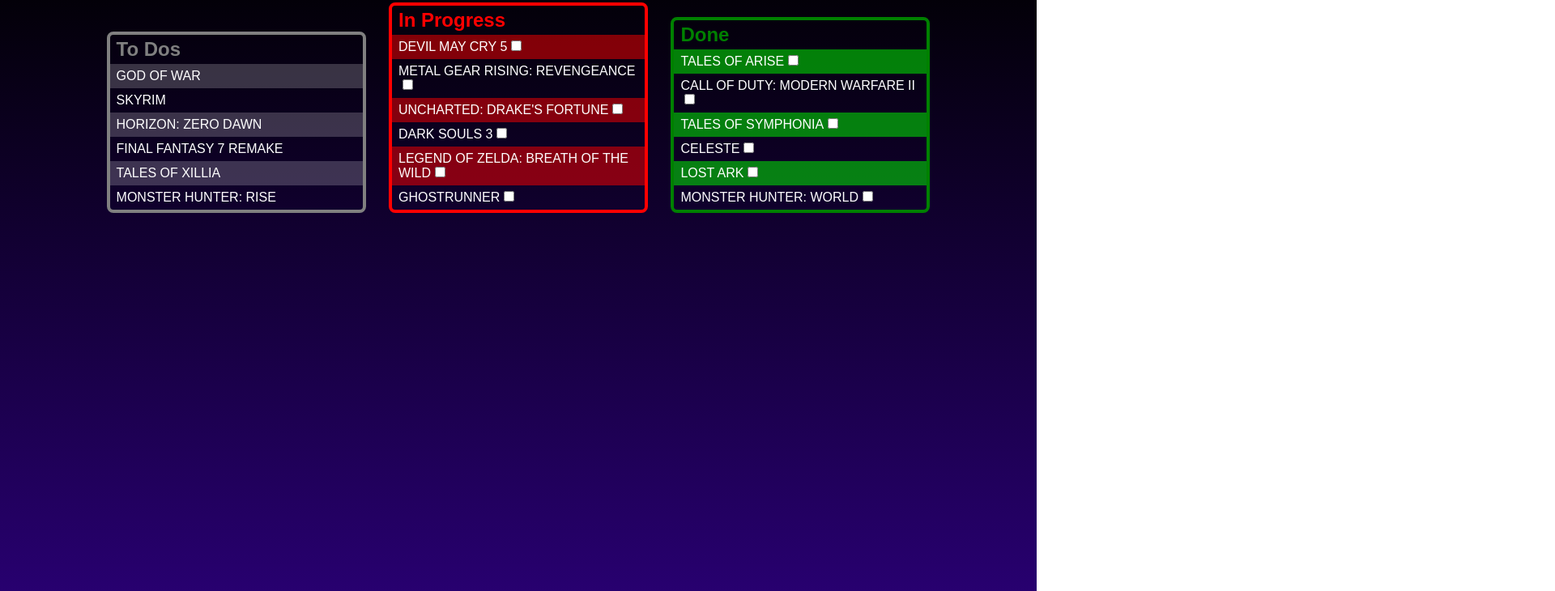
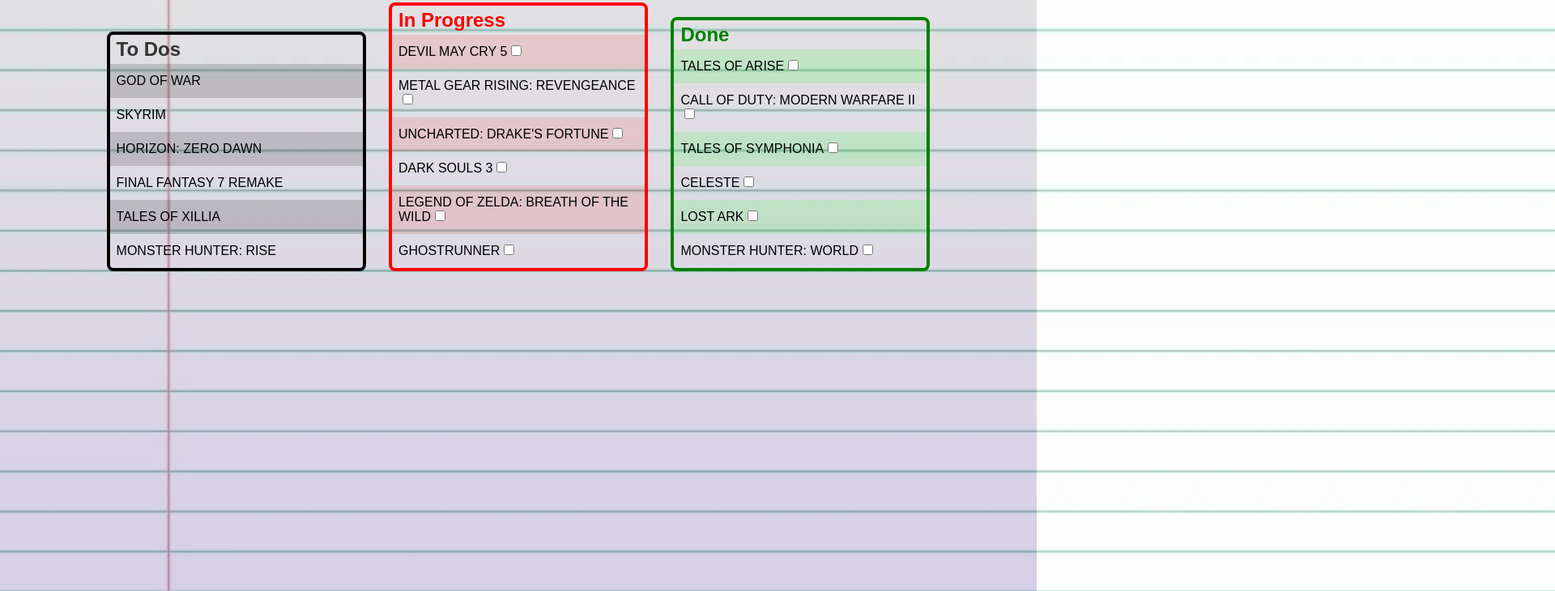
Before and after one commit to ejutila/jutila_ethan_my_ToDoList, a plain HTML site: page index.html in a window 1280 px wide. Shown: the part 60-790 px from the top of the page at 81% size, 1920 px wide, since content can reach past the window. Drawn offline with Linux system fonts and the light colour scheme.

Commit message:
Added background image and the function of checkboxes

```diff
--- a/css/main.css
+++ b/css/main.css
@@ -11,19 +11,18 @@
 
 body {
     font-size: 16px;
-    background: linear-gradient(black, rgb(50, 0, 141)) no-repeat;
-
+    background: linear-gradient(rgb(124, 124, 124), rgb(50, 0, 141)) no-repeat;
 
     font-family: Arial, Helvetica, sans-serif;
 
-    color: white;
+    color: black;
 }
 
 header > h1 { text-align: center; padding: 8px; }
 
 article {
     width: 25%;
-    border: 4px solid white;
+    border: 4px solid black;
     border-radius: 8px;
 
     display: inline-block;
@@ -37,9 +36,17 @@
     height: 1000px
 }
 
-article > h2 { color: gray;  padding: 4px 8px; }
+img {
+    z-index: -1;
+    position: absolute;
+    left: -60px;
+    top: -145px;
+    opacity: 80%;
+}
 
-article:first-of-type { border: 4px solid gray; }
+article > h2 { color: rgb(51, 51, 51);  padding: 4px 8px; }
+
+article:first-of-type { border: 4px solid black; }
 
 #inprogress { border: 4px solid red; }
 #inprogress h2 { color: red; }
@@ -49,7 +56,7 @@
 
 ul { list-style-type: none; }
 
-ul li { padding: 6px 8px; text-transform: uppercase; }
+ul li { padding: 12px 8px; text-transform: uppercase; }
 
 
 
@@ -58,13 +65,25 @@
     margin-right: 15px;
 }
 
-input[type="checkbox"]:checked::after {
-    content: "Completed";
+
+input[type="checkbox"]:checked + span::after {
+    content: "Completed!";
+    font-size: 14px;
+    text-align: center;
     padding-left: 30px;
+    color: green;
 }
 
-.todo li:nth-child(odd) { background-color: rgba(255, 255, 255, 0.2)}
+input[type="checkbox"]:checked + span::after {
+    content: "Finish!";
+    font-size: 18px;
+    text-align: center;
+    padding-right: 125px;
+    color: rgb(153, 153, 0);
+}
 
-.inprogress li:nth-child(odd) { background-color: rgba(255, 0, 0, 0.5)}
+.todo li:nth-child(odd) { background-color: rgba(0, 0, 0, 0.158)}
 
-.done li:nth-child(odd) { background-color: rgba(0, 255, 0, 0.5)}
+.inprogress li:nth-child(odd) { background-color: rgba(255, 0, 0, 0.11)}
+
+.done li:nth-child(odd) { background-color: rgba(0, 255, 0, 0.13)}
--- a/index.html
+++ b/index.html
@@ -12,7 +12,7 @@
 <body>
     <main>
         <header>
-            <h1 id="psuedo-selector">My Video Game Progress</h1>
+            <h1 id="psuedo-selector">Video Game To-Do List</h1>
         </header>
 
         <article id="todo">
@@ -43,14 +43,18 @@
         <article id="done">
             <h2>Done</h2>
             <ul class="done">
-                <li>Tales of Arise<input type="checkbox"></li>
-                <li>Call of Duty: Modern Warfare II<input type="checkbox"></li>
-                <li>Tales of Symphonia<input type="checkbox"></li>
-                <li>Celeste<input type="checkbox"></li>
-                <li>Lost Ark<input type="checkbox"></li>
-                <li>Monster Hunter: World<input type="checkbox"></li>
+                <li>Tales of Arise<input type="checkbox"><span></span></li>
+                <li>Call of Duty: Modern Warfare II<input type="checkbox"><span></span></li>
+                <li>Tales of Symphonia<input type="checkbox"><span></span></li>
+                <li>Celeste<input type="checkbox"><span></span></li>
+                <li>Lost Ark<input type="checkbox"><span></span></li>
+                <li>Monster Hunter: World<input type="checkbox"><span></span></li>
             </ul>
         </article>
+
+        <section>
+            <img src="img/background.jpg" alt="lined paper" width="2100">
+        </section>
     </main>
 </body>
 </html>
```
Also changed, not shown: img/background.jpg (added).
